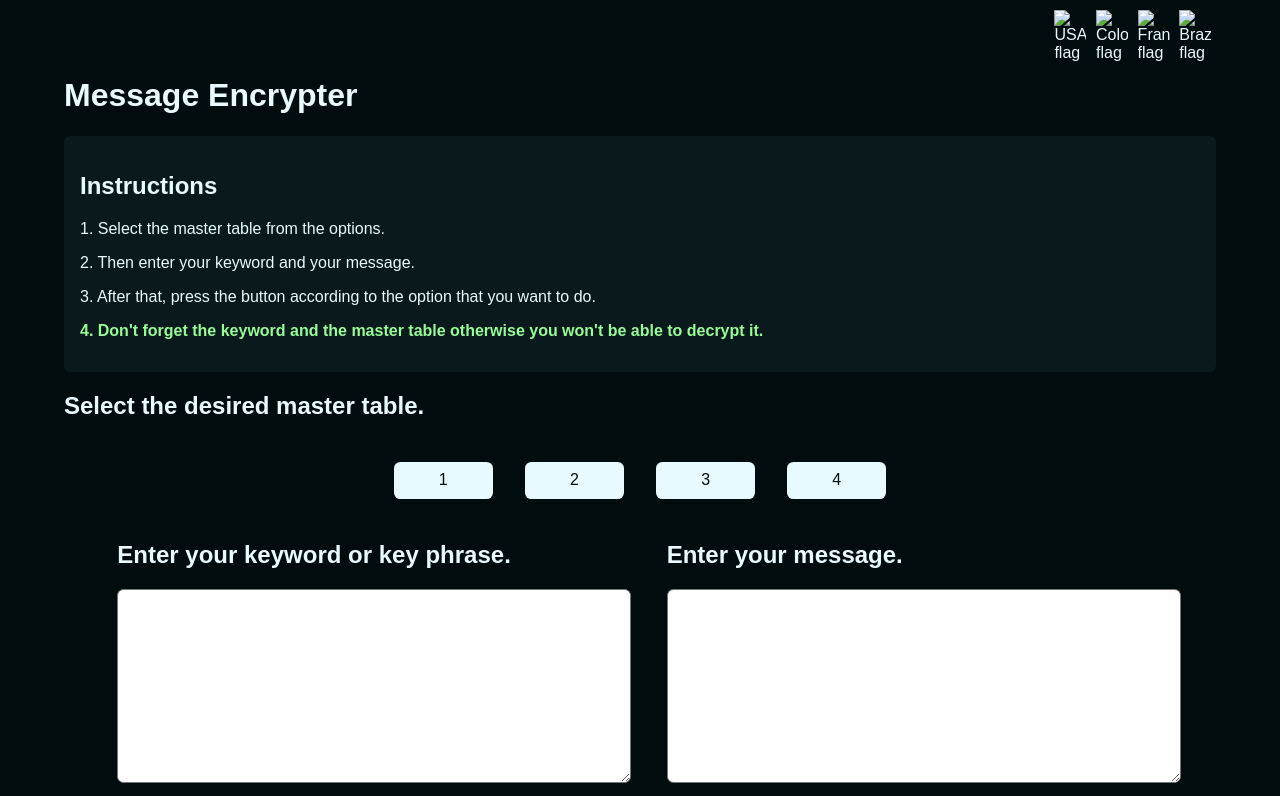
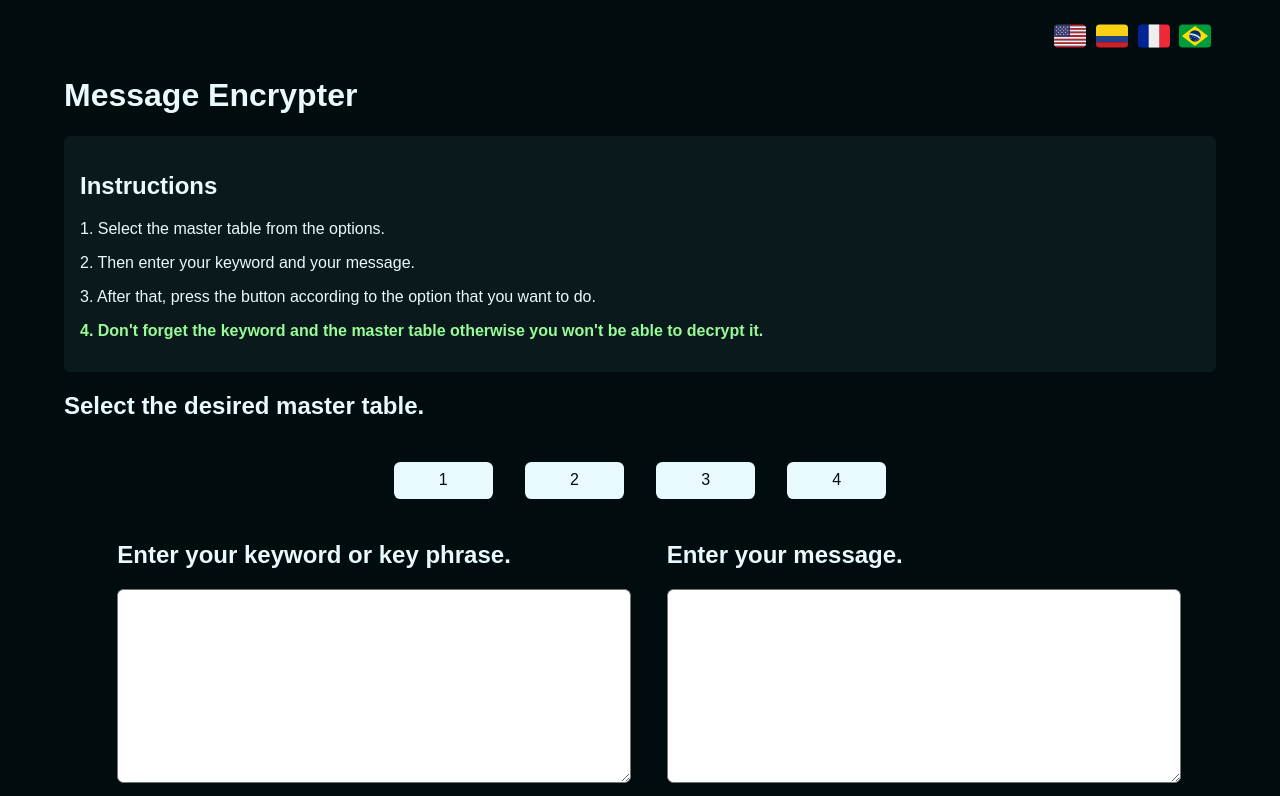
Before and after one commit to yrcastillob/Learning_JavaScript, a plain HTML site: page encrtypting_messages/index.html in a window 1280 px wide. Shown: the top 796 px of the page. Drawn offline with Linux system fonts and the light colour scheme; the site is published under a folder, as on GitHub Pages, so addresses that start at the root find nothing; a web font is replaced by a local one.

Commit message:
Added ICO and fixed img issues

```diff
--- a/Various/constructorFunction.js
+++ b/Various/constructorFunction.js
@@ -20,4 +20,5 @@ console.log(Variable2)
 
 Variable2.param4 = "param4";
 
+
 console.log(Variable2)
--- a/encrtypting_messages/index.html
+++ b/encrtypting_messages/index.html
@@ -7,6 +7,7 @@
     <link rel="preconnect" href="https://fonts.gstatic.com" crossorigin>
     <link href="https://fonts.googleapis.com/css2?family=Anek+Devanagari:wght@100..800&display=swap" rel="stylesheet">
     <link rel="stylesheet" href="index.css">
+    <link rel="icon" type="image/x-icon" href="./assets/img/ico.svg">
     <script src="main.js" defer></script>
     <title>Message Encrypter</title>
 </head>
@@ -17,10 +18,10 @@
 
     <main class="EncrypterBox">
         <div class="EncrypterBox_language">
-            <div onclick="selectLanguage( 'en' )"><img src="/assets/img/usa.svg" alt="USA flag"></div>
-            <div onclick="selectLanguage( 'es' )"><img src="/assets/img/colombia.svg" alt="Colombia flag"></div>
-            <div onclick="selectLanguage( 'fr' )"><img src="/assets/img/france.svg" alt="France flag"></div>
-            <div onclick="selectLanguage( 'pt' )"><img src="/assets/img/brazil.svg" alt="Brazil flag"></div>
+            <div onclick="selectLanguage( 'en' )"><img src="./assets/img/usa.svg" alt="USA flag"></div>
+            <div onclick="selectLanguage( 'es' )"><img src="./assets/img/colombia.svg" alt="Colombia flag"></div>
+            <div onclick="selectLanguage( 'fr' )"><img src="./assets/img/france.svg" alt="France flag"></div>
+            <div onclick="selectLanguage( 'pt' )"><img src="./assets/img/brazil.svg" alt="Brazil flag"></div>
         </div>
         <div class="EncrypterBox_content">
             <h1 id="maintitle"></h1>
```
Also changed, not shown: Various/strings.js (added, +23 -0 lines), encrtypting_messages/assets/img/ico.svg (added).
